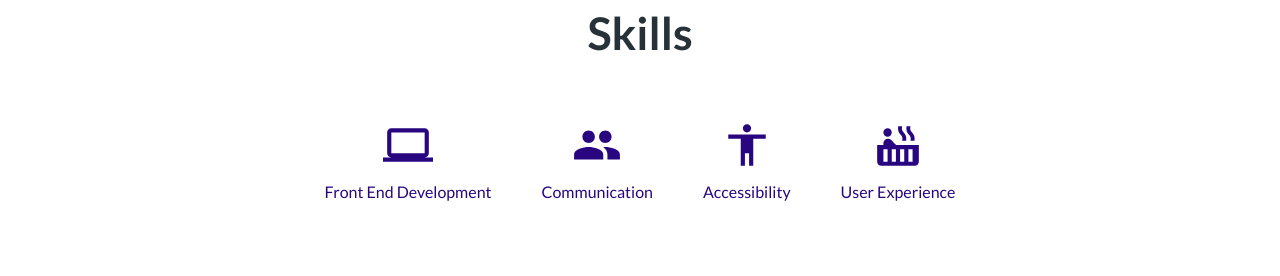
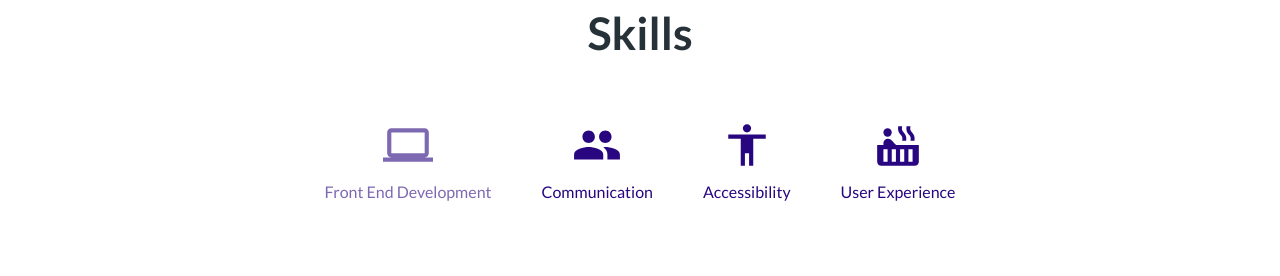
Before and after one commit to nathanjophillips/my-portfolio-app, a React (Create React App) app: page / in a window 1280 px wide. In both pictures the pointer is over the link "Front End Development". Shown: the part 681-957 px from the top of the page. Built offline with nearby package versions, Linux system fonts and the light colour scheme.

Commit message:
opacity icons

```diff
--- a/src/App.css
+++ b/src/App.css
@@ -259,8 +259,11 @@
   margin-bottom: 75px;
 }
 
-.skill-icons-left > a:hover , .skill-icons-right > a:hover , .skill-icons-bottom  > a:hover {
-  background-color: var(--primary-color-light);
+.skill-icons-left > a:hover , .skill-icons-right > a:hover , .skill-icons-bottom a:hover {
+  /* background-color: var(--secondary-color);
+   */
+   opacity: 0.6;
+   transition: 0.3-;
 }
 
 .card {
```
